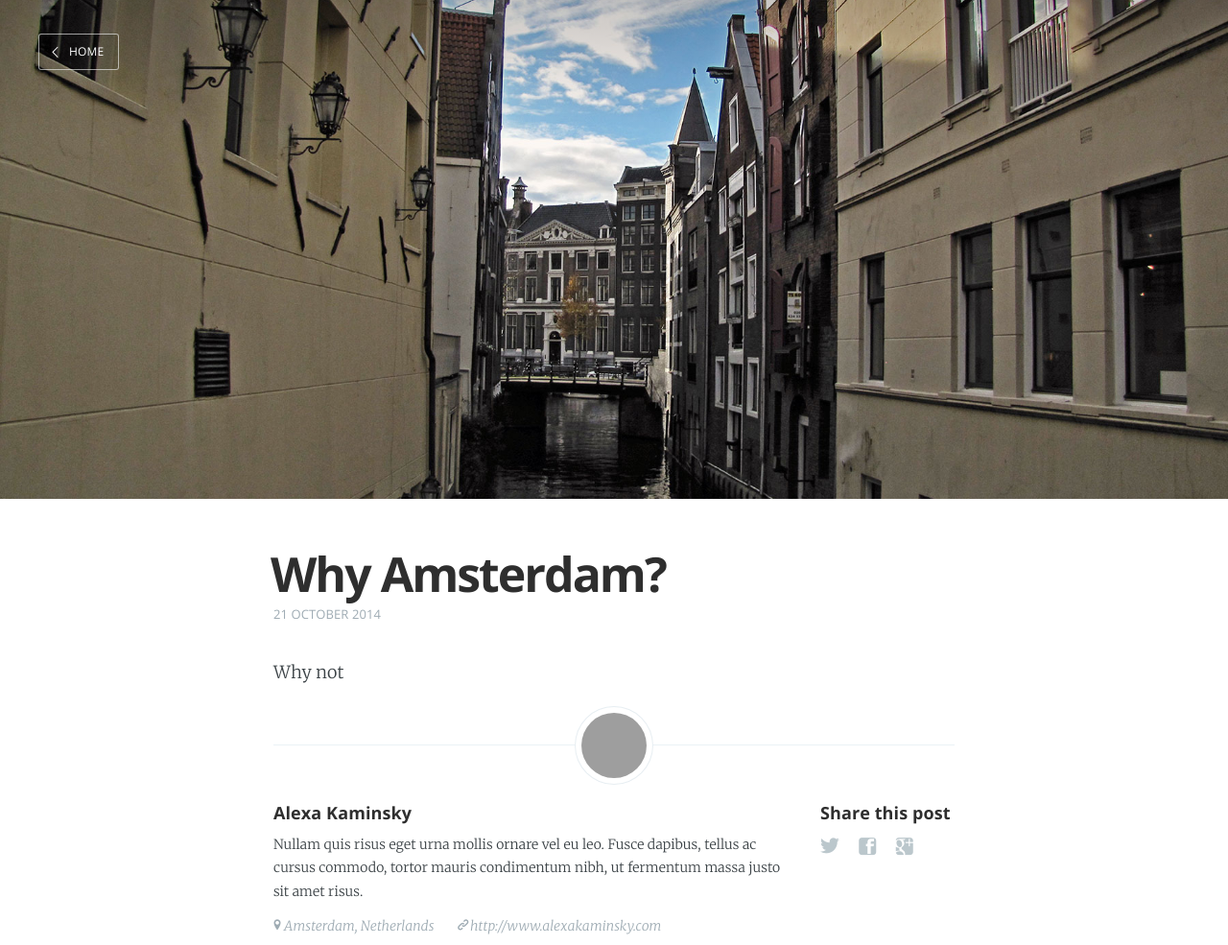
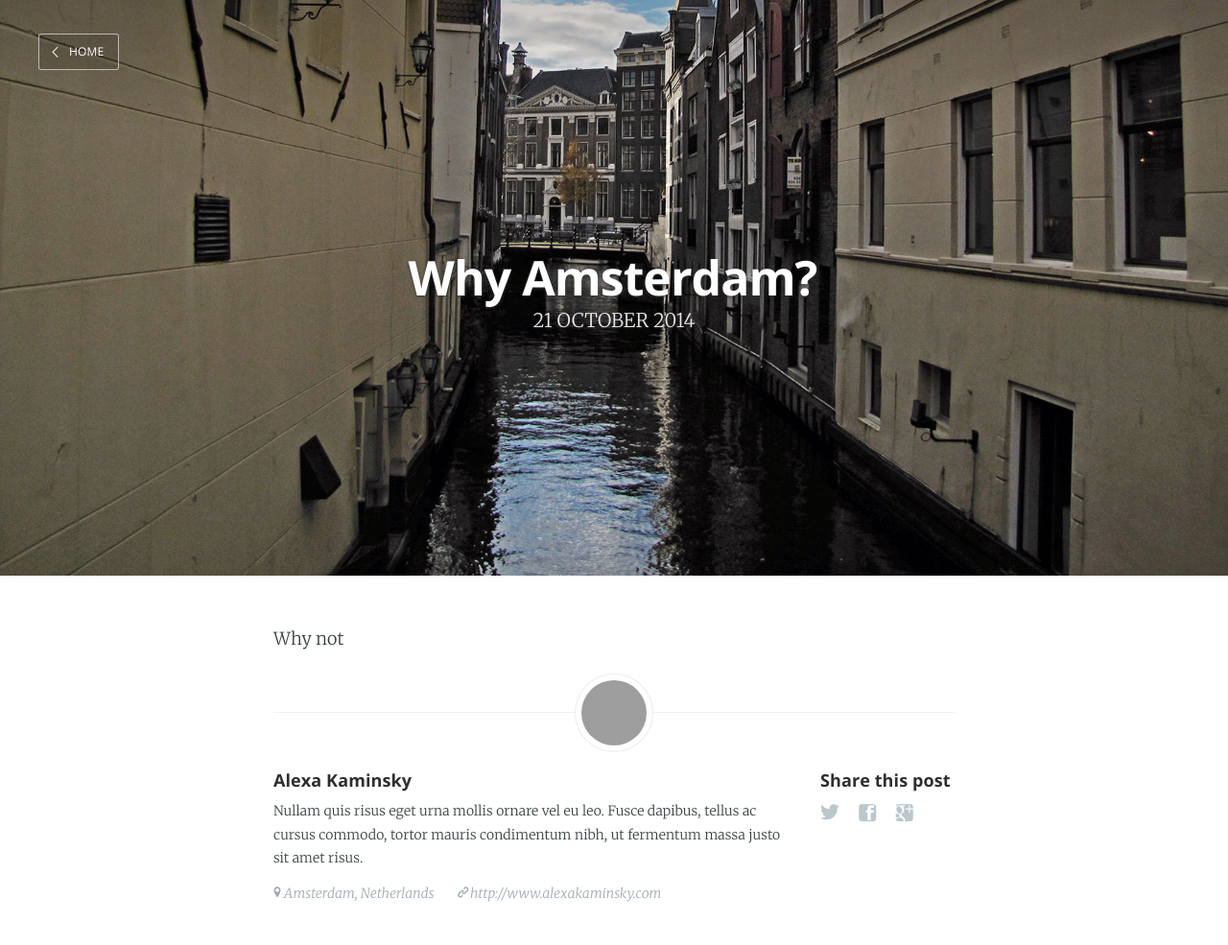
Before and after one commit to akaminsky/akaminsky.github.io, a plain HTML site: page static/2014/10/21/why-amsterdam/index.html in a window 1280 px wide. Shown: the top 985 px of the page at 96% size. Drawn offline with nearby package versions, Linux system fonts and the light colour scheme; grey boxes are pictures that could not be loaded.

Commit message:
changed layout of individual post pages

```diff
--- a/static/2014/10/21/why-amsterdam/index.html
+++ b/static/2014/10/21/why-amsterdam/index.html
@@ -65,18 +65,26 @@
     <nav class="main-nav overlay clearfix">
         <a class="back-button icon-arrow-left" href="http://localhost:2368">Home</a>
     </nav>
+
+    <div class="post-header vertical">
+        <h1 class="post-title">Why Amsterdam?</h1>
+        <section class="post-meta">
+            <time class="post-date" datetime="2014-10-21">21 October 2014</time>
+        </section>
+    </div>
 </header>
 
 <main class="content" role="main">
 
     <article class="post">
 
-        <header class="post-header">
+<!--        <header class="post-header">
             <h1 class="post-title">Why Amsterdam?</h1>
             <section class="post-meta">
                 <time class="post-date" datetime="2014-10-21">21 October 2014</time>
             </section>
-        </header>
+        </header> -->
+
 
         <section class="post-content">
             <p>Why not</p>
--- a/static/assets/css/screen.css
+++ b/static/assets/css/screen.css
@@ -660,7 +660,7 @@ margin on the iframe, cause it breaks stuff. */
 }
 
 /* The details of your blog. Defined in ghost/settings/ */
-.page-title {
+.page-title, .vertical .post-title {
     margin: 10px 0 10px 0;
     font-size: 5rem;
     letter-spacing: -1px;
@@ -670,7 +670,7 @@ margin on the iframe, cause it breaks stuff. */
     text-shadow: 0px 1px 3px rgba(50, 50, 50, 1);
 }
 
-.page-description {
+.page-description, .vertical .post-date {
     margin: 0;
     font-size: 2rem;
     line-height: 1.5em;
@@ -1060,8 +1060,10 @@ body:not(.post-template) .post-title {
    ========================================================================== */
 
 .post-head.main-header {
-    height: 65%;
+    height: 75%;
     min-height: 180px;
+    background-attachment: fixed;
+    background-position:bottom;
 }
 
 .no-cover.post-head.main-header {
@@ -1436,6 +1438,8 @@ body:not(.post-template) .post-title {
 
     .post-head.main-header {
         height:45%;
+        background-attachment: scroll;
+        background-position: center;
     }
 
     .tag-head.main-header,
```
Also changed, not shown: static/rss/index.html (+1 -1 lines).
